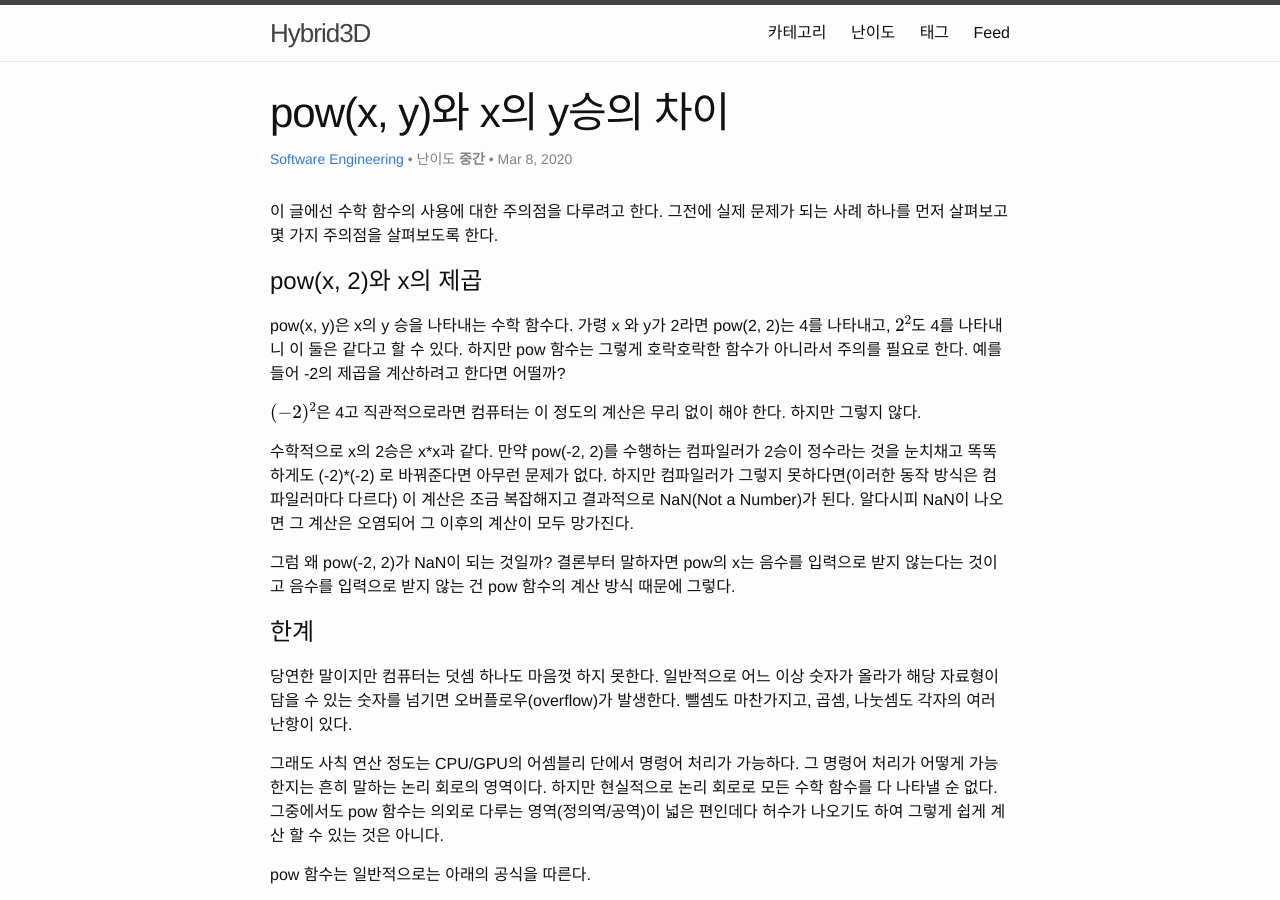
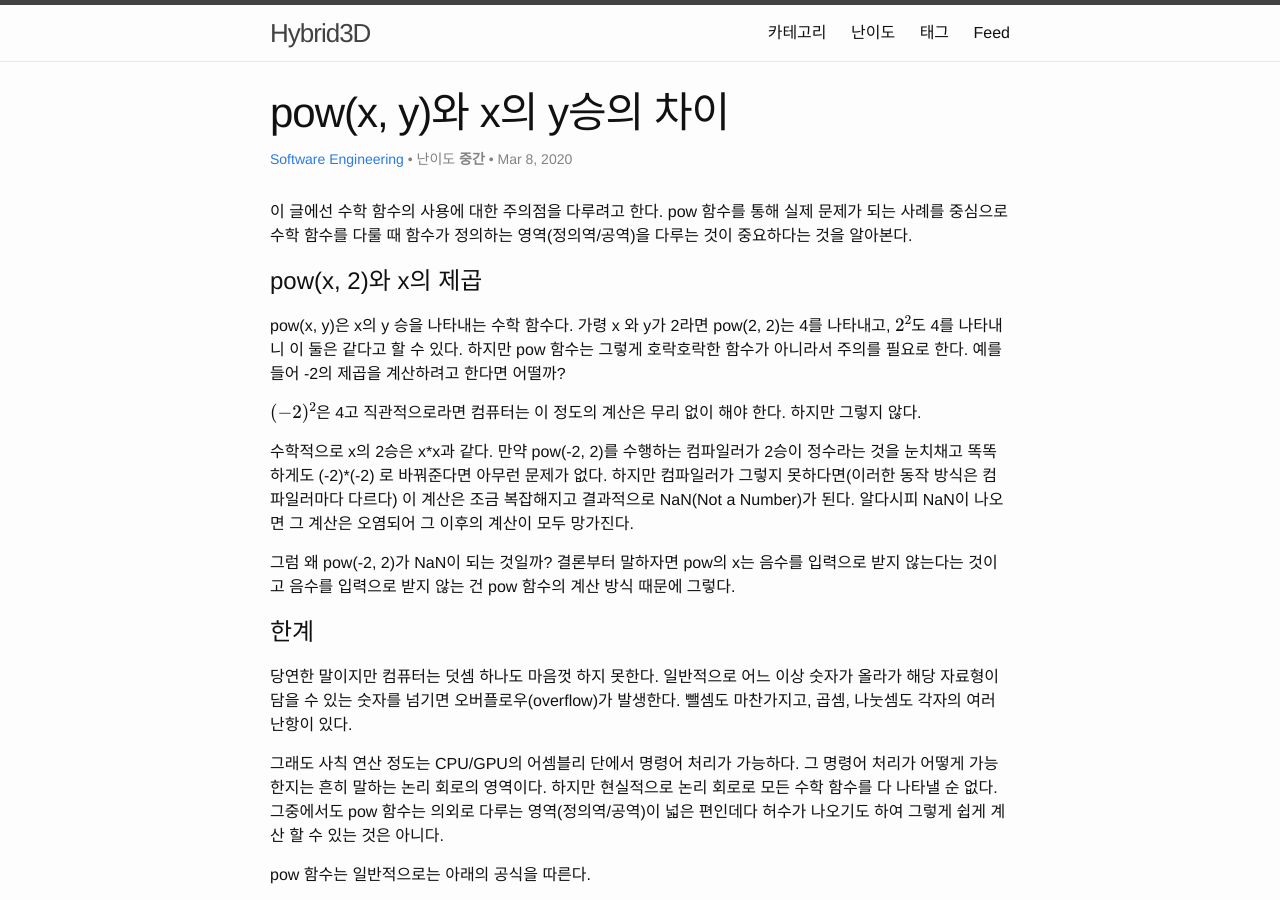
Before and after one commit to Hybrid3D/hybrid3d.github.io, a Jekyll site: the page built from _posts/software-engineering/2020-03-08-differences-between-pow-and-2-2.md, in a window 1280 px wide and 900 px high. Built offline with Jekyll 4.4.1, drawn with Linux system fonts in a browser that asks for light colours; formulas are drawn with MathJax 3; comment, search, counter and statistics services are not loaded.

Commit message:
초반 설명 수정

```diff
--- a/_posts/software-engineering/2020-03-08-differences-between-pow-and-2-2.md
+++ b/_posts/software-engineering/2020-03-08-differences-between-pow-and-2-2.md
@@ -6,7 +6,7 @@
 tags: [수학, 수학 함수, pow, hlsl]
 difficulty: middle
 ---
-이 글에선 수학 함수의 사용에 대한 주의점을 다루려고 한다. 그전에 실제 문제가 되는 사례 하나를 먼저 살펴보고 몇 가지 주의점을 살펴보도록 한다.
+이 글에선 수학 함수의 사용에 대한 주의점을 다루려고 한다. pow 함수를 통해 실제 문제가 되는 사례를 중심으로 수학 함수를 다룰 때 함수가 정의하는 영역(정의역/공역)을 다루는 것이 중요하다는 것을 알아본다.
 
 # pow(x, 2)와 x의 제곱
 pow(x, y)은 x의 y 승을 나타내는 수학 함수다. 가령 x 와 y가 2라면 pow(2, 2)는 4를 나타내고, $$2^2$$도 4를 나타내니 이 둘은 같다고 할 수 있다.
```
